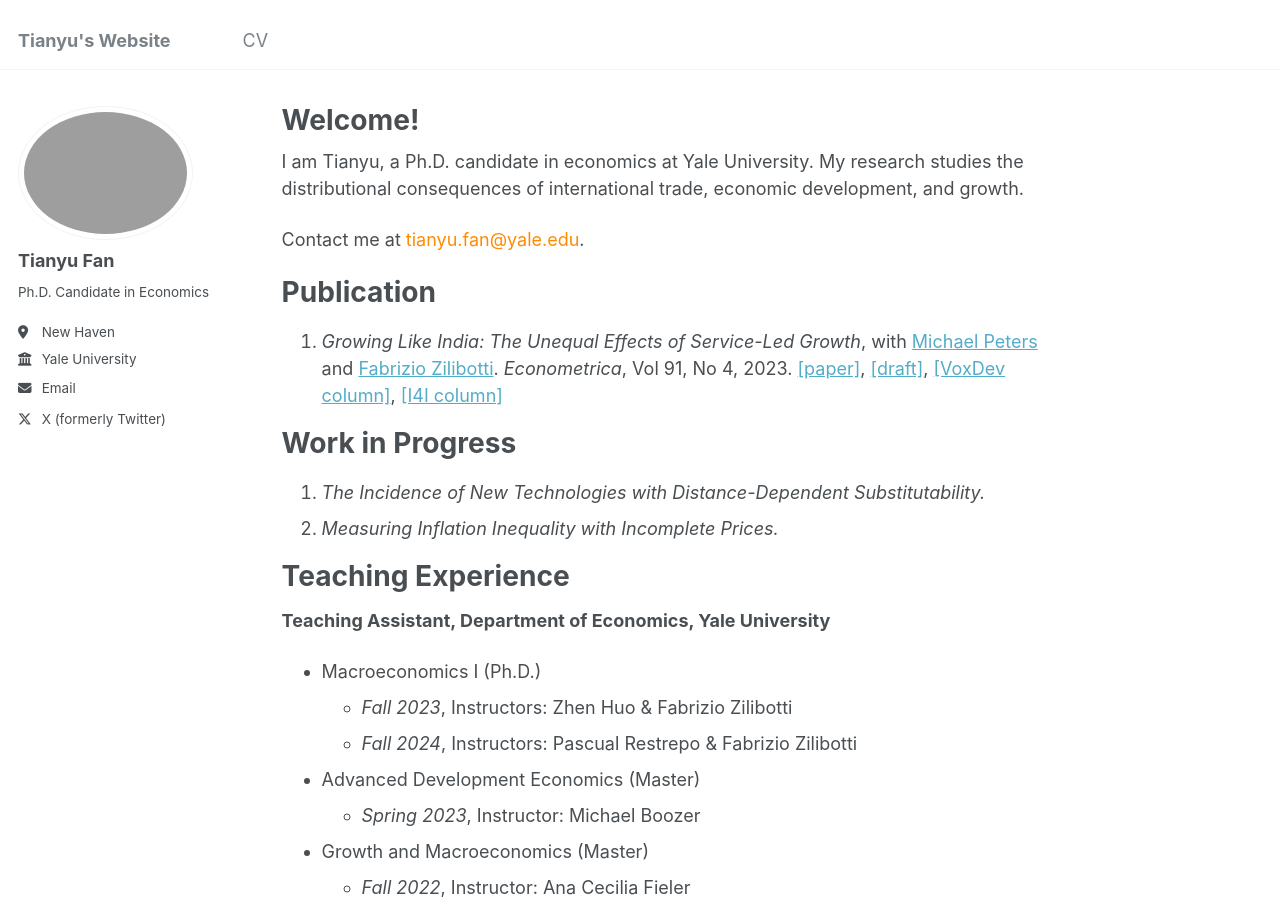
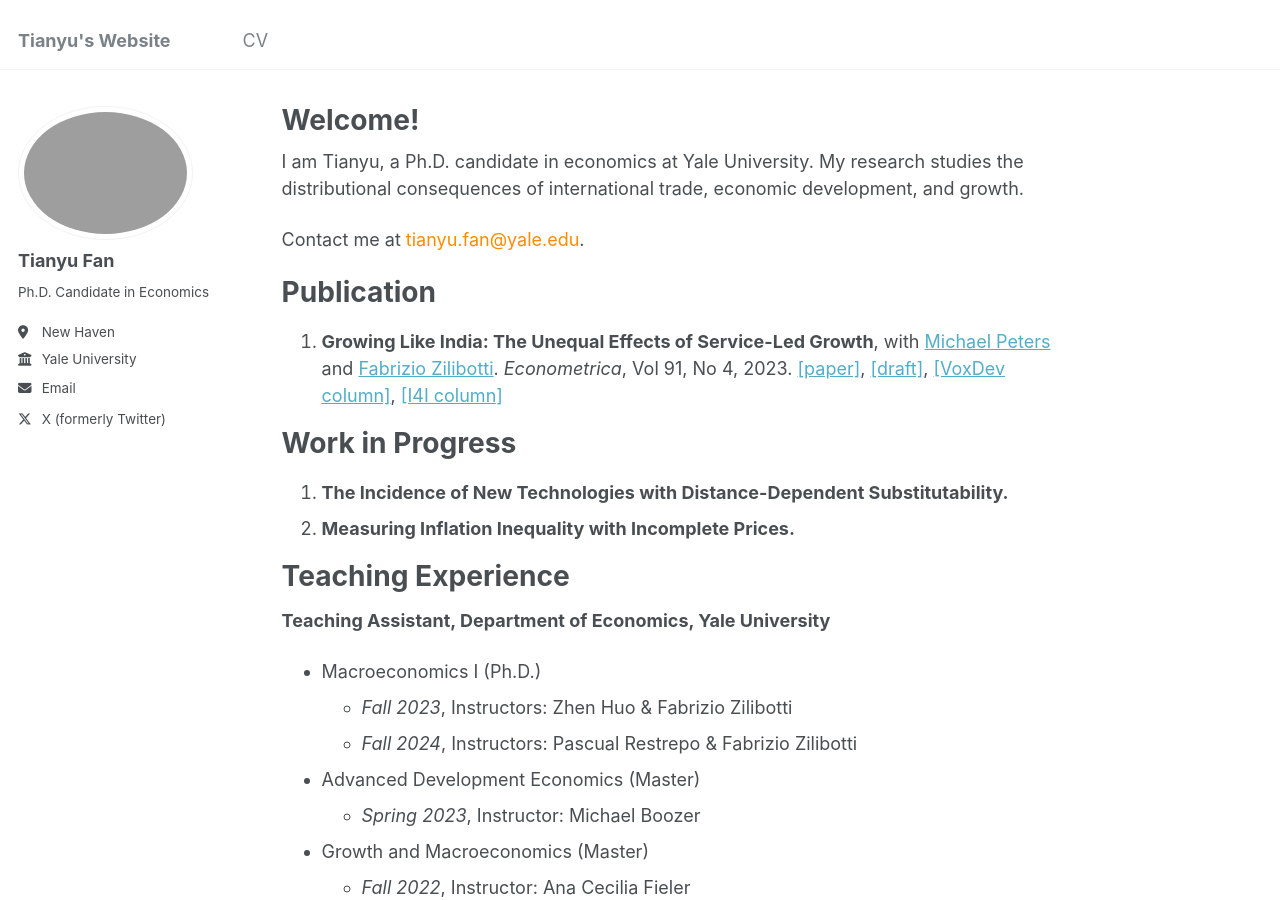
Before and after one commit to tianyufan-econ/tianyufan-econ.github.io, a Jekyll site: the page built from _pages/about.md, in a window 1280 px wide and 900 px high. Built offline with Jekyll 4.4.1, drawn with Linux system fonts in a browser that asks for light colours.

```diff
--- a/_pages/about.md
+++ b/_pages/about.md
@@ -14,13 +14,13 @@ Contact me at <span style="color: darkorange;">tianyu.fan@yale.edu</span>.
 Publication
 ======
 
-1. *Growing Like India: The Unequal Effects of Service-Led Growth*, with [Michael Peters](https://mipeters.weebly.com) and [Fabrizio Zilibotti](https://campuspress.yale.edu/zilibotti/). *Econometrica*, Vol 91, No 4, 2023. [\[paper\]](/files/FPZ_UnequalGrowth.pdf), [\[draft\]](/files/FPZ_ECMA_final.pdf), [\[VoxDev column\]](https://voxdev.org/topic/macroeconomics-growth/how-services-drive-growth-emerging-economies-evidence-india), [\[I4I column\]](https://www.ideasforindia.in/topics/macroeconomics/india-s-service-led-economic-growth.html)
+1. **Growing Like India: The Unequal Effects of Service-Led Growth**, with [Michael Peters](https://mipeters.weebly.com) and [Fabrizio Zilibotti](https://campuspress.yale.edu/zilibotti/). *Econometrica*, Vol 91, No 4, 2023. [\[paper\]](/files/FPZ_UnequalGrowth.pdf), [\[draft\]](/files/FPZ_ECMA_final.pdf), [\[VoxDev column\]](https://voxdev.org/topic/macroeconomics-growth/how-services-drive-growth-emerging-economies-evidence-india), [\[I4I column\]](https://www.ideasforindia.in/topics/macroeconomics/india-s-service-led-economic-growth.html)
 
 Work in Progress
 ======
 
-1. *The Incidence of New Technologies with Distance-Dependent Substitutability.*
-2. *Measuring Inflation Inequality with Incomplete Prices.*
+1. **The Incidence of New Technologies with Distance-Dependent Substitutability.**
+2. **Measuring Inflation Inequality with Incomplete Prices.**
 
 Teaching Experience
 ======
```
